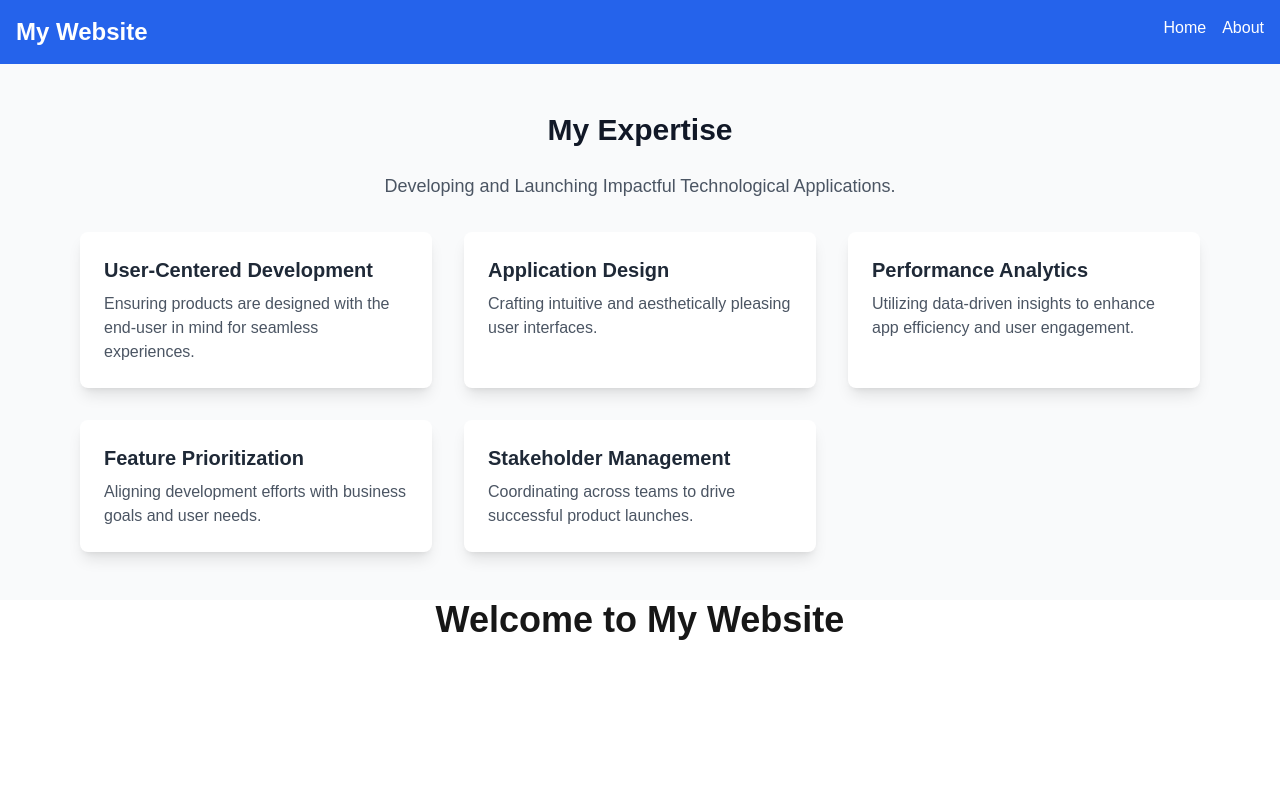
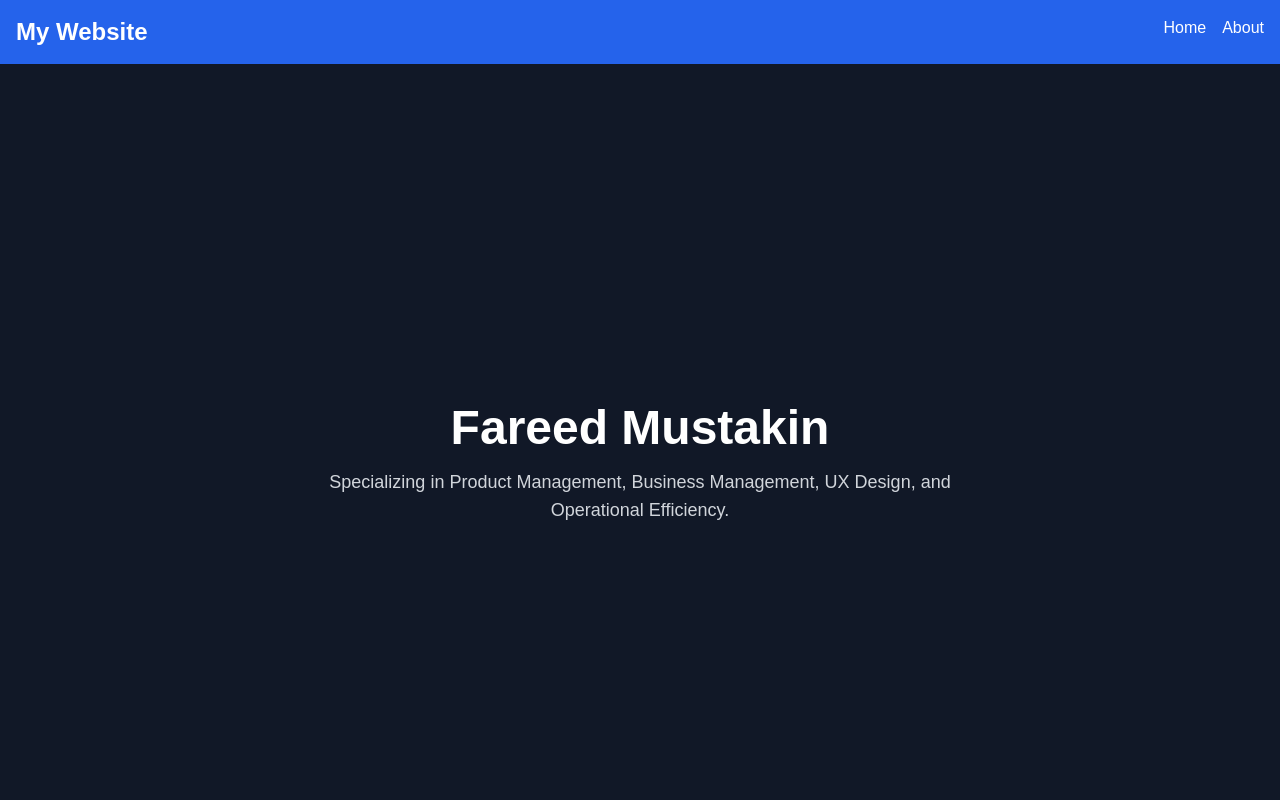
Before and after one commit to fareedmustakin/website-project, a Next.js app: page / in a window 1280 px wide. Shown: the top 800 px of the page. Built offline with nearby package versions, Linux system fonts and the light colour scheme.

Commit message:
Reordered sections and improved Introduction styling

```diff
--- a/components/Introduction.js
+++ b/components/Introduction.js
@@ -1,11 +1,10 @@
-// components/Introduction.js
 export default function Introduction() {
   return (
-      <section id="introduction" className="py-8">
-        <div className="container mx-auto">
-          <h1 className="text-4xl font-bold mb-4">Fareed Mustakin</h1>
-          <p className="text-lg">
-            Specializing in product management, business management, user experience design, and operational efficiency.
+    <section className="h-screen flex flex-col justify-center items-center text-center bg-gray-900 text-white px-6">
+      <div>
+        <h1 className="text-5xl font-bold mb-4">Fareed Mustakin</h1>
+        <p className="text-lg text-gray-300 max-w-2xl">
+          Specializing in Product Management, Business Management, UX Design, and Operational Efficiency.
         </p>
       </div>
     </section>
--- a/pages/index.js
+++ b/pages/index.js
@@ -1,12 +1,13 @@
 import Navbar from "../components/Navbar";
+import Introduction from "../components/Introduction";
 import Expertise from "../components/Expertise";
 
 export default function Home() {
   return (
     <div>
       <Navbar />
+      <Introduction />  {/* 🟢 Move Introduction to the Top */}
       <Expertise />
-      <h1 className="text-4xl font-bold text-center">Welcome to My Website</h1>
     </div>
   );
 }
```
Lines whose indentation alone changed are shown as unchanged.
